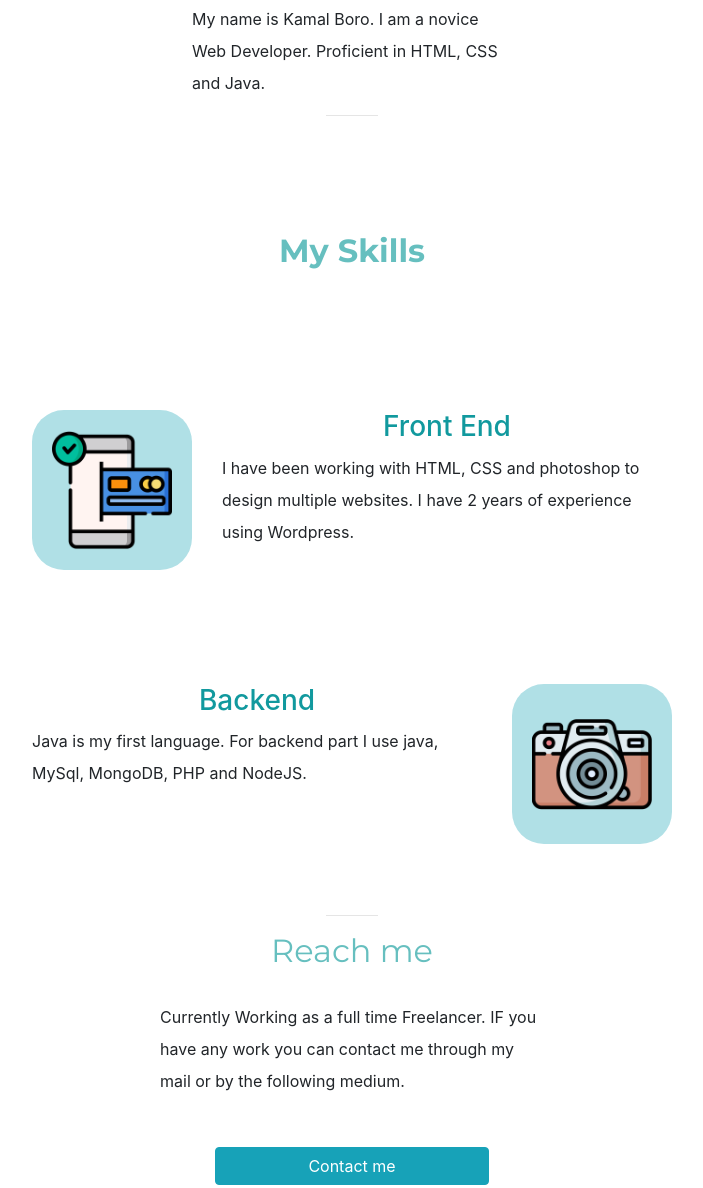
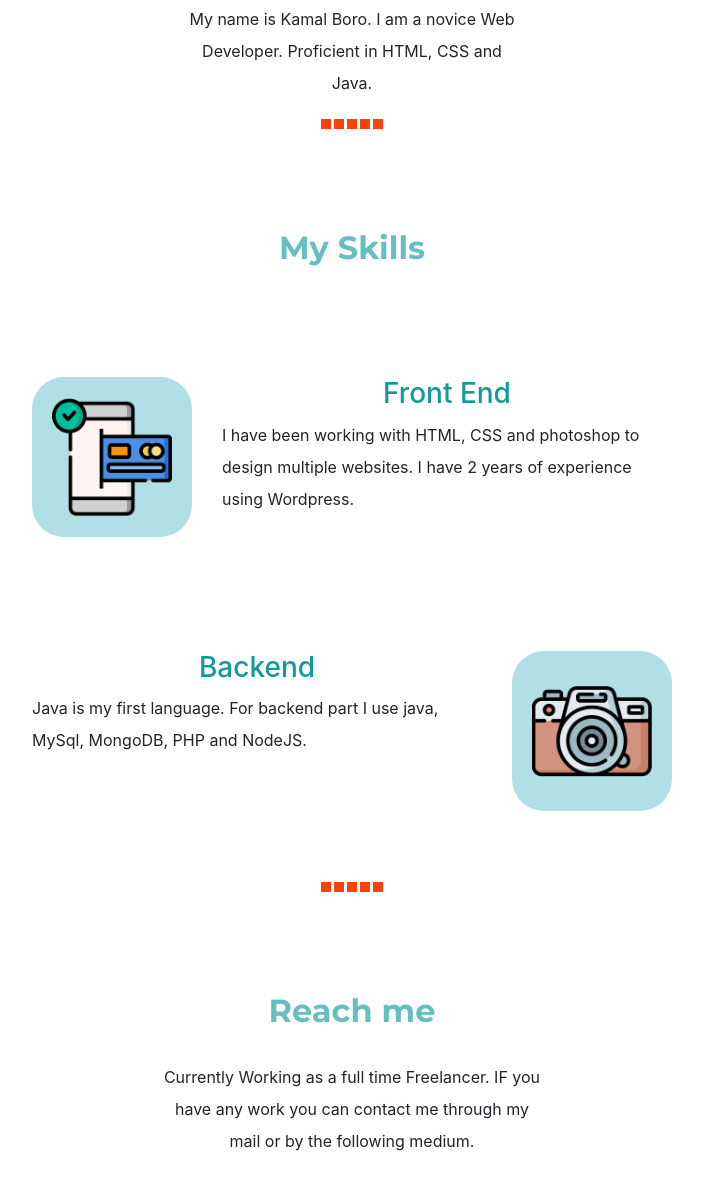
Before and after one commit to kamalboroKB/kamalboro-CV, a plain HTML site: page index.html in a window 1280 px wide. Shown: the part 973-2161 px from the top of the page, without its empty margins (288-991 px from the left). Drawn offline with nearby package versions, Linux system fonts and the light colour scheme.

Commit message:
changed horizontal and some margins

```diff
--- a/css/styles.css
+++ b/css/styles.css
@@ -1,12 +1,14 @@
+html {
+  scroll-behavior: smooth;
+}
+
+
 body {
   color: #40514E;
   text-align: center;
   font-family: 'Merriweather', serif;
 }
 
-html {
-  scroll-behavior: smooth;
-}
 
 p {
   line-height: 2;
@@ -36,10 +38,10 @@ h3 {
   text-align: center;
 }
 
-hr {
-  border: dashed #EAF6F6 6px;
+.hori {
+  border: dashed rgb(252, 65, 9) 5px;
   width: 4%;
-  margin: 100px auto;
+  margin: 20px auto 0 auto;
 }
 
 .nav-fixed {
@@ -67,8 +69,11 @@ hr {
 }
 
 .intro-description {
-  width: 25%;
-  margin: auto;
+  width: 26%;
+  margin:auto;
+  text-align: center;
+
+
 }
 
 .brand-pic {
@@ -103,7 +108,7 @@ hr {
 }
 
 .my-skills {
-  padding: 100px 0 30px 0;
+  padding: 100px 0 0 0;
   font-family: 'Montserrat', sans-serif;
   font-weight: 600;
 }
@@ -151,6 +156,7 @@ hr {
 .contact-message {
   width: 30%;
   margin: 30px auto 50px auto;
+  text-align: center;
 }
 
 .copyright {
@@ -176,7 +182,7 @@ hr {
 .mountain {
   display: block;
   margin: 0 auto 0 auto;
-  -webkit-animation: mountain-slide 2s 1;
+  -webkit-animation: mountain-slide 1.5s 1;
   -webkit-animation-timing-function: ease-in-out;
 }
 
@@ -210,7 +216,7 @@ hr {
 
 @-webkit-keyframes mountain-slide{
   0%{
-    transform: translate(0, 500px);
+    transform: translate(0, 250px);
   }
 
   100%{
--- a/index.html
+++ b/index.html
@@ -67,7 +67,7 @@
 
 
 
-    <hr>
+    <hr class="hori">
 
 
     <div class="skills" id="skills">
@@ -83,9 +83,9 @@
         <p>Java is my first language. For backend part I use java, MySql, MongoDB, PHP and NodeJS.</p>
       </div>
     </div>
-    <hr>
+    <hr class="hori">
     <div class="contact-me" id="contact">
-      <h2>Reach me</h2>
+      <h2 class="my-skills">Reach me</h2>
 
       <p class="contact-message">Currently Working as a full time Freelancer. IF you have any work you can contact me through my mail or by the following medium.</p>
       <input type="text" name="" value="Contact me" class="btn btn-info" id="contact-me">
```
